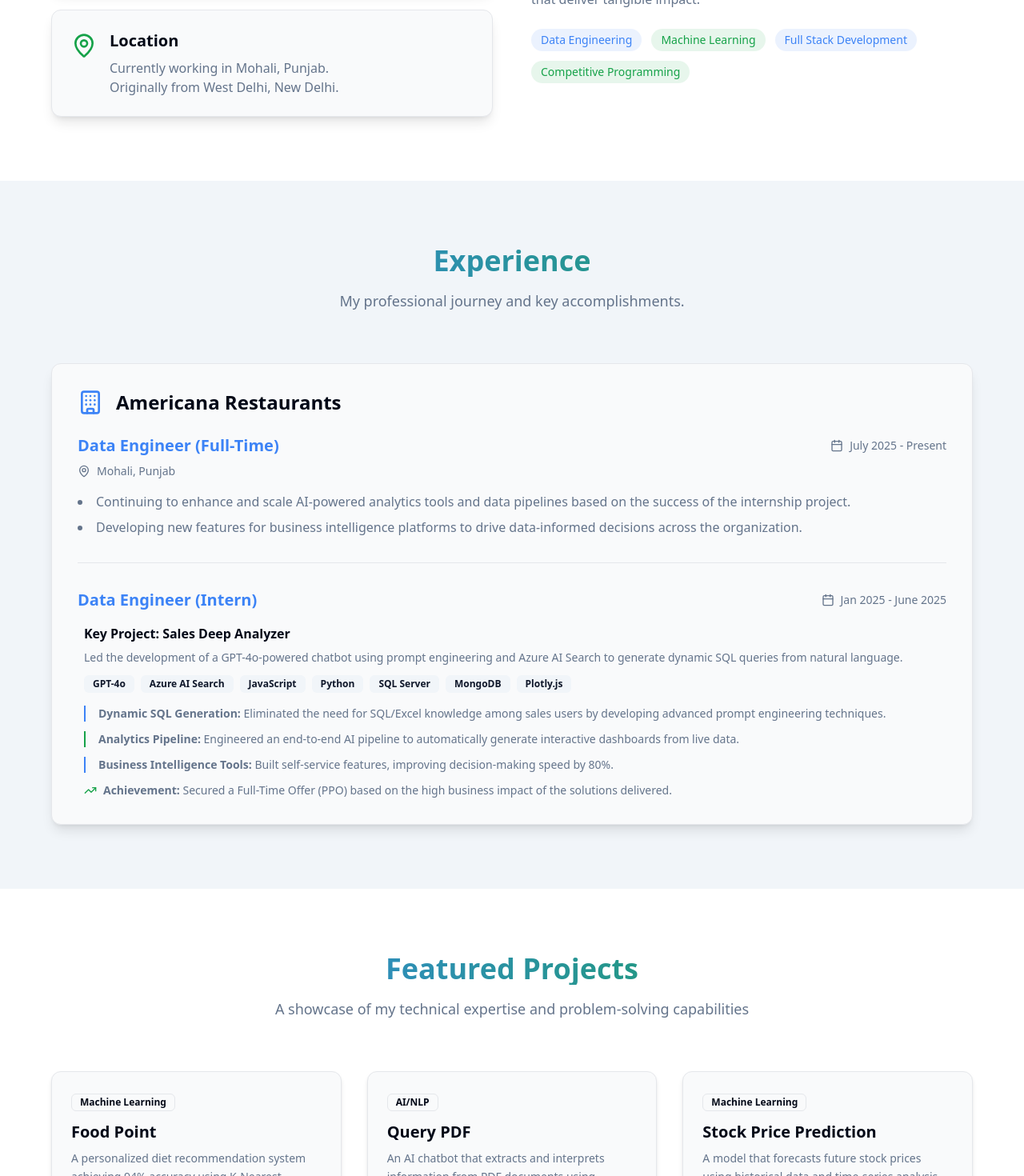
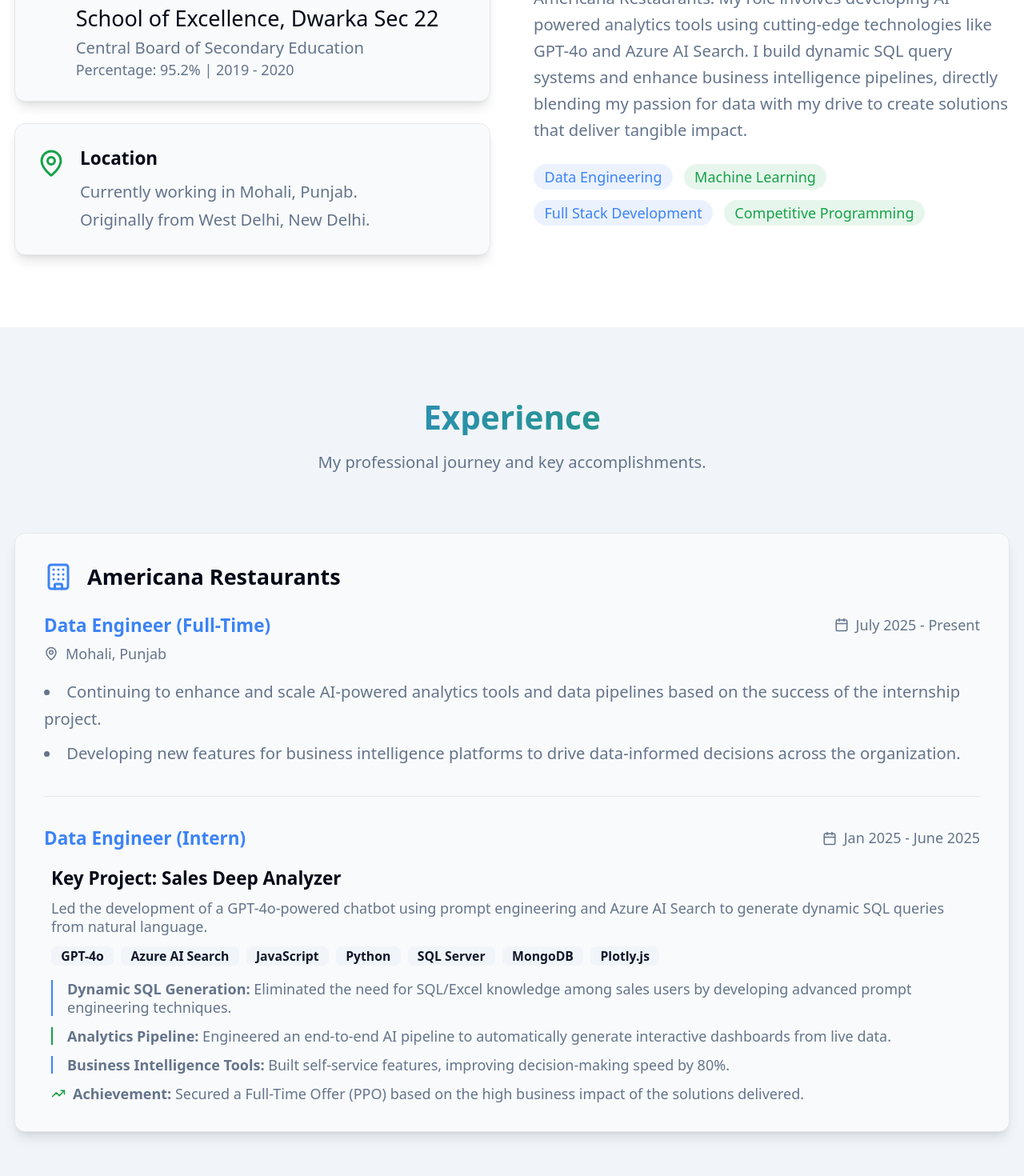
Before and after one commit to Deepak-gautam1/PortfolioReact, a React (Vite) app: page / in a window 1280 px wide. Shown: the part 1330-2800 px from the top of the page at 80% size. Built offline with nearby package versions, Linux system fonts and the light colour scheme.

Commit message:
new project added

```diff
--- a/src/Components/Projects.tsx
+++ b/src/Components/Projects.tsx
@@ -6,6 +6,29 @@
 
 const Projects = () => {
   const projects = [
+    {
+      title: "WanderTribe - Travel Companion Platform",
+      category: "Full Stack (React + Supabase)",
+      description:
+        "A comprehensive travel platform using React + TypeScript + Supabase, featuring real-time trip discovery with interactive maps, clustering algorithms, and earth-tone responsive design across all devices.",
+      technologies: [
+        "React",
+        "TypeScript",
+        "Tailwind CSS",
+        "Supabase",
+        "PostgreSQL",
+        "Leaflet Maps",
+        "Real-time",
+        "RLS",
+      ],
+      features: [
+        "Built comprehensive travel platform with interactive map-based trip discovery and real-time participant tracking",
+        "Implemented advanced join request approval system with creator notifications and AI-powered trip recommendations",
+        "Engineered secure user authentication with RLS policies, photo-rich review system, and smart bookmarking",
+      ],
+      github: "https://github.com/Deepak-gautam1/BunnyTraveler",
+      demo: "https://bunny-traveler.vercel.app/",
+    },
     {
       title: "Food Point",
       category: "Machine Learning",
--- a/src/index.css
+++ b/src/index.css
@@ -62,21 +62,15 @@
     --radius: 0.5rem;
 
     --sidebar-background: 0 0% 98%;
-
     --sidebar-foreground: 240 5.3% 26.1%;
-
     --sidebar-primary: 240 5.9% 10%;
-
     --sidebar-primary-foreground: 0 0% 98%;
-
     --sidebar-accent: 240 4.8% 95.9%;
-
     --sidebar-accent-foreground: 240 5.9% 10%;
-
     --sidebar-border: 220 13% 91%;
-
     --sidebar-ring: 217.2 91.2% 59.8%;
   }
+
   .dark {
     --background: 224 71% 4%;
     --foreground: 210 20% 95%; /* Soft off-white for text */
@@ -110,6 +104,117 @@
     --input: 215 28% 17%;
     --ring: 217 91% 60%;
   }
+
+  /* ✅ NEW: Increased Base Font Sizes */
+  html {
+    font-size: 18px; /* Increased from default 16px */
+  }
+
+  body {
+    font-size: 1.125rem; /* 18px base font size */
+    line-height: 1.7; /* Better readability */
+  }
+
+  /* ✅ NEW: Enhanced Typography Scale */
+  h1 {
+    font-size: 3rem; /* 48px */
+    line-height: 1.2;
+    font-weight: 700;
+  }
+
+  h2 {
+    font-size: 2.5rem; /* 40px */
+    line-height: 1.3;
+    font-weight: 600;
+  }
+
+  h3 {
+    font-size: 2rem; /* 32px */
+    line-height: 1.4;
+    font-weight: 600;
+  }
+
+  h4 {
+    font-size: 1.5rem; /* 24px */
+    line-height: 1.4;
+    font-weight: 500;
+  }
+
+  h5 {
+    font-size: 1.25rem; /* 20px */
+    line-height: 1.5;
+    font-weight: 500;
+  }
+
+  h6 {
+    font-size: 1.125rem; /* 18px */
+    line-height: 1.5;
+    font-weight: 500;
+  }
+
+  p {
+    font-size: 1.125rem; /* 18px */
+    line-height: 1.7;
+  }
+
+  /* ✅ NEW: Button Text Sizing */
+  button {
+    font-size: 1rem; /* 16px */
+    font-weight: 500;
+  }
+
+  /* ✅ NEW: Input Text Sizing */
+  input,
+  textarea,
+  select {
+    font-size: 1rem; /* 16px */
+  }
+
+  /* ✅ NEW: Small Text Adjustments */
+  .text-sm {
+    font-size: 1rem !important; /* 16px instead of 14px */
+  }
+
+  .text-xs {
+    font-size: 0.875rem !important; /* 14px instead of 12px */
+  }
+
+  /* ✅ NEW: Card and Component Text */
+  .card p {
+    font-size: 1.125rem; /* 18px */
+    line-height: 1.6;
+  }
+
+  /* ✅ NEW: Navigation and Menu Text */
+  nav a {
+    font-size: 1.125rem; /* 18px */
+    font-weight: 500;
+  }
+
+  /* ✅ NEW: Form Labels */
+  label {
+    font-size: 1rem; /* 16px */
+    font-weight: 500;
+  }
+
+  /* ✅ NEW: Mobile Responsive Font Scaling */
+  @media (max-width: 768px) {
+    html {
+      font-size: 16px; /* Slightly smaller on mobile */
+    }
+
+    h1 {
+      font-size: 2.5rem; /* 40px on mobile */
+    }
+
+    h2 {
+      font-size: 2rem; /* 32px on mobile */
+    }
+
+    h3 {
+      font-size: 1.75rem; /* 28px on mobile */
+    }
+  }
 }
 
 @layer components {
@@ -122,4 +227,39 @@
   [data-sonner-toast][data-type="info"] {
     @apply bg-primary text-primary-foreground border-primary;
   }
+
+  /* ✅ NEW: Enhanced Component Font Sizes */
+  .trip-card h3 {
+    font-size: 1.375rem !important; /* 22px */
+    font-weight: 600;
+  }
+
+  .trip-card p {
+    font-size: 1.125rem !important; /* 18px */
+    line-height: 1.6;
+  }
+
+  .trip-card .text-sm {
+    font-size: 1rem !important; /* 16px */
+  }
+
+  .trip-card .text-xs {
+    font-size: 0.875rem !important; /* 14px */
+  }
+
+  /* ✅ NEW: Button Size Enhancements */
+  .btn-sm {
+    font-size: 0.9375rem; /* 15px */
+    padding: 0.625rem 1rem; /* Slightly larger padding */
+  }
+
+  .btn {
+    font-size: 1.0625rem; /* 17px */
+    padding: 0.75rem 1.25rem;
+  }
+
+  .btn-lg {
+    font-size: 1.25rem; /* 20px */
+    padding: 1rem 1.5rem;
+  }
 }
```
Also changed, not shown: 1 other file (tests, documents, lock files or other folders).
